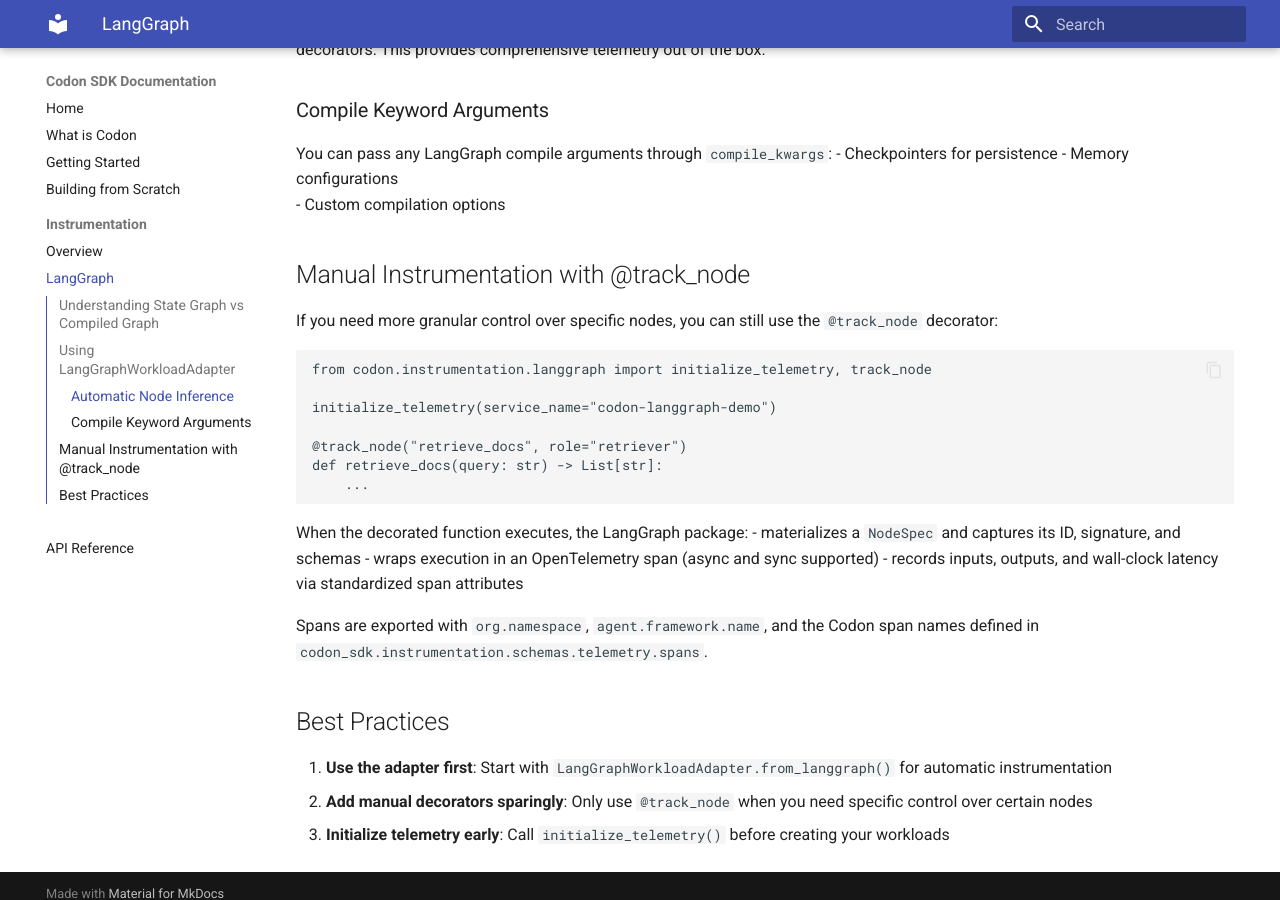
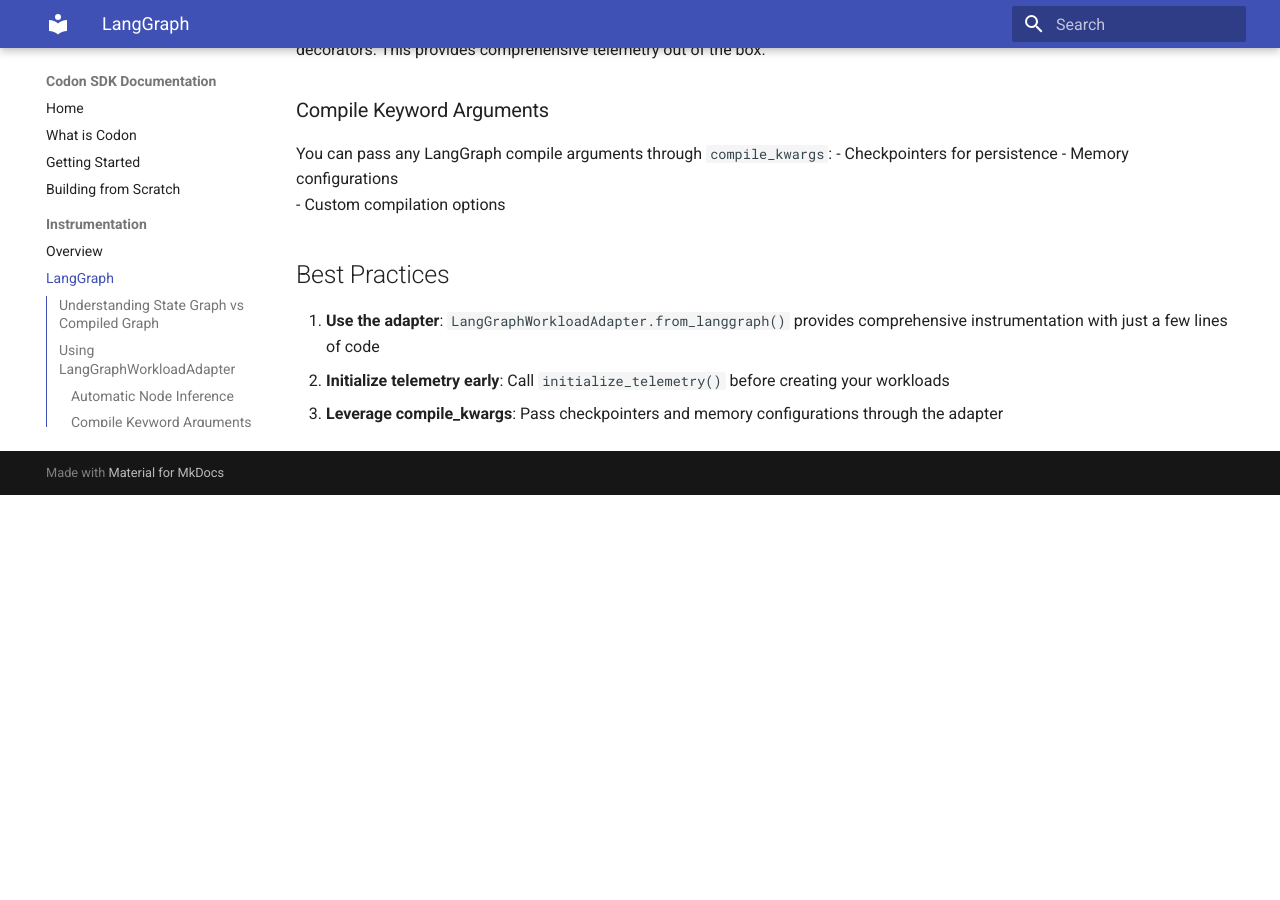
Before and after one commit to Codon-Ops/codon-sdk, an MkDocs documentation site: the page built from docs/public/instrumentation/langgraph.md, in a window 1280 px wide and 900 px high, scrolled down 1022 px. Built offline with MkDocs 1.6.1 and Material for MkDocs 9.7.7, drawn with Linux system fonts in a browser that asks for light colours; after the commit the page ends 1517 px from its top, so only the background shows below that.

````diff
--- a/docs/gen_ref_pages.py
+++ b/docs/gen_ref_pages.py
@@ -23,7 +23,7 @@ with mkdocs_gen_files.open("api-reference.md", "w") as f:
 
 ### LangGraph Integration (`codon-instrumentation-langgraph`)
 
-::: codon.instrumentation.langgraph.track_node
+::: codon.instrumentation.langgraph.initialize_telemetry
 
-::: codon.instrumentation.langgraph.initialize_telemetry
+::: codon.instrumentation.langgraph.LangGraphWorkloadAdapter
 """)
--- a/docs/public/instrumentation/index.md
+++ b/docs/public/instrumentation/index.md
@@ -8,8 +8,8 @@ Framework-specific instrumentation packages that emit OpenTelemetry spans enrich
 Seamlessly integrate your existing LangGraph StateGraphs with Codon telemetry and observability.
 
 - Automatic node instrumentation via `LangGraphWorkloadAdapter`
-- Manual function decoration with `@track_node`
 - OpenTelemetry span export with Codon metadata
+- Just a few lines of code integration
 
 ## Coming Soon
 
--- a/docs/public/instrumentation/langgraph.md
+++ b/docs/public/instrumentation/langgraph.md
@@ -47,29 +47,8 @@ You can pass any LangGraph compile arguments through `compile_kwargs`:
 - Memory configurations
 - Custom compilation options
 
-## Manual Instrumentation with @track_node
-
-If you need more granular control over specific nodes, you can still use the `@track_node` decorator:
-
-```python
-from codon.instrumentation.langgraph import initialize_telemetry, track_node
-
-initialize_telemetry(service_name="codon-langgraph-demo")
-
-@track_node("retrieve_docs", role="retriever")
-def retrieve_docs(query: str) -> List[str]:
-    ...
-```
-
-When the decorated function executes, the LangGraph package:
-- materializes a `NodeSpec` and captures its ID, signature, and schemas
-- wraps execution in an OpenTelemetry span (async and sync supported)
-- records inputs, outputs, and wall-clock latency via standardized span attributes
-
-Spans are exported with `org.namespace`, `agent.framework.name`, and the Codon span names defined in `codon_sdk.instrumentation.schemas.telemetry.spans`.
-
 ## Best Practices
 
-1. **Use the adapter first**: Start with `LangGraphWorkloadAdapter.from_langgraph()` for automatic instrumentation
-2. **Add manual decorators sparingly**: Only use `@track_node` when you need specific control over certain nodes
-3. **Initialize telemetry early**: Call `initialize_telemetry()` before creating your workloads
+1. **Use the adapter**: `LangGraphWorkloadAdapter.from_langgraph()` provides comprehensive instrumentation with just a few lines of code
+2. **Initialize telemetry early**: Call `initialize_telemetry()` before creating your workloads
+3. **Leverage compile_kwargs**: Pass checkpointers and memory configurations through the adapter
````
Also changed, not shown: docs/public/building-from-scratch.md (+2 -2 lines), docs/public/what-is-codon.md (+10 -2 lines).
